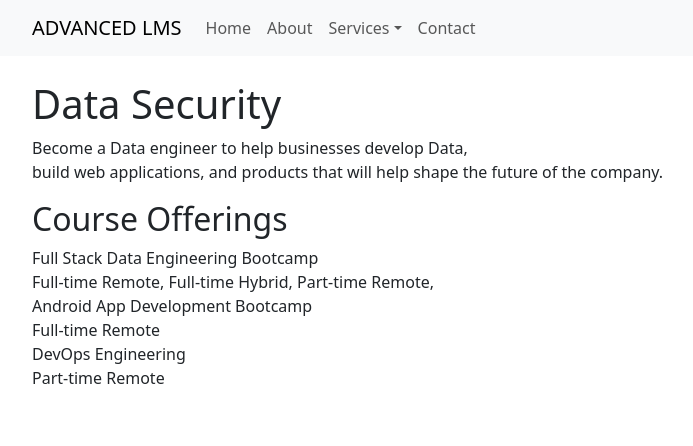
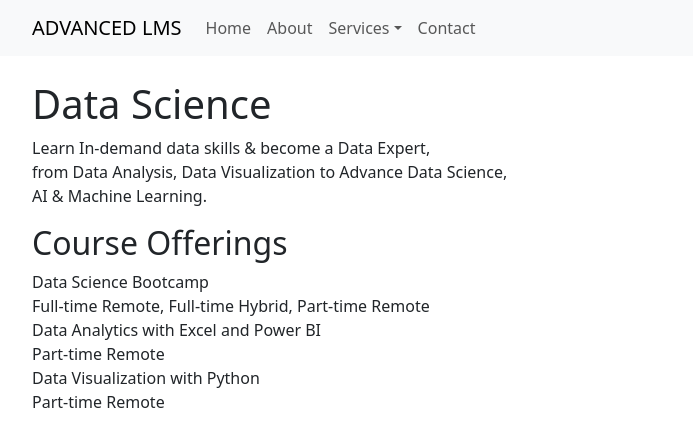
Before and after one commit to Josephshitandi/LMS-Frond-End, a React (Create React App) app: page /courses/dataScience in a window 1280 px wide. Shown: the top 446 px of the page, without its empty margins (50-743 px from the left). Built offline with nearby package versions, Linux system fonts and the light colour scheme.

Commit message:
Modified courses

```diff
--- a/src/components/courses/cyberSecurity.js
+++ b/src/components/courses/cyberSecurity.js
@@ -5,18 +5,16 @@ const Cyber = () => {
     <div className="container mt-4">
       <h1>Cyber Security</h1>
       <p>
-      Become a Cyber engineer to help businesses develop Data,<br />
-       build web applications, and products that will help shape the future of the company.
+      Your journey to becoming a cybersecurity expert starts here,<br />
+       beginner to advance level training available.
       </p>
 
       <h2>Course Offerings</h2>
       <p>
-        Full Stack Data Engineering Bootcamp<br />
-        Full-time Remote, Full-time Hybrid, Part-time Remote,<br />
-        Android App Development Bootcamp<br />
-        Full-time Remote<br />
-        DevOps Engineering<br />
-        Part-time Remote
+        Introduction to Cybersecurity<br />
+        Full-time Remote, Part-time Remote<br />
+        Cybersecurity Bootcamp<br />
+        Full-time Remote, Part-time Remote<br />
       </p>
     </div>
   );
--- a/src/components/courses/dataScience.js
+++ b/src/components/courses/dataScience.js
@@ -3,19 +3,18 @@ import React from 'react';
 const Data = () => {
   return (
     <div className="container mt-4">
-      <h1>Data Security</h1>
+      <h1>Data Science</h1>
       <p>
-      Become a Data engineer to help businesses develop Data,<br />
-       build web applications, and products that will help shape the future of the company.
+      Learn In-demand data skills & become a Data Expert,<br /> from Data Analysis, Data Visualization to Advance Data Science,<br /> AI & Machine Learning.
       </p>
 
       <h2>Course Offerings</h2>
       <p>
-        Full Stack Data Engineering Bootcamp<br />
-        Full-time Remote, Full-time Hybrid, Part-time Remote,<br />
-        Android App Development Bootcamp<br />
-        Full-time Remote<br />
-        DevOps Engineering<br />
+        Data Science Bootcamp<br />
+        Full-time Remote, Full-time Hybrid, Part-time Remote<br />
+        Data Analytics with Excel and Power BI<br />
+        Part-time Remote<br />
+        Data Visualization with Python<br />
         Part-time Remote
       </p>
     </div>
--- a/src/components/courses/productDesign.js
+++ b/src/components/courses/productDesign.js
@@ -3,20 +3,15 @@ import React from 'react';
 const Product = () => {
   return (
     <div className="container mt-4">
-      <h1>Data Security</h1>
+      <h1>Product Design</h1>
       <p>
-      Become a Data engineer to help businesses develop Data,<br />
-       build web applications, and products that will help shape the future of the company.
+      Learn product validation, UI/UX practices, <br />Design Sprint and the process for setting and tracking actionable metrics.
       </p>
 
       <h2>Course Offerings</h2>
       <p>
-        Full Stack Data Engineering Bootcamp<br />
-        Full-time Remote, Full-time Hybrid, Part-time Remote,<br />
-        Android App Development Bootcamp<br />
-        Full-time Remote<br />
-        DevOps Engineering<br />
-        Part-time Remote
+      Product Design Bootcamp<br />
+      Full-time Remote, Part-time Remote
       </p>
     </div>
   );
```
